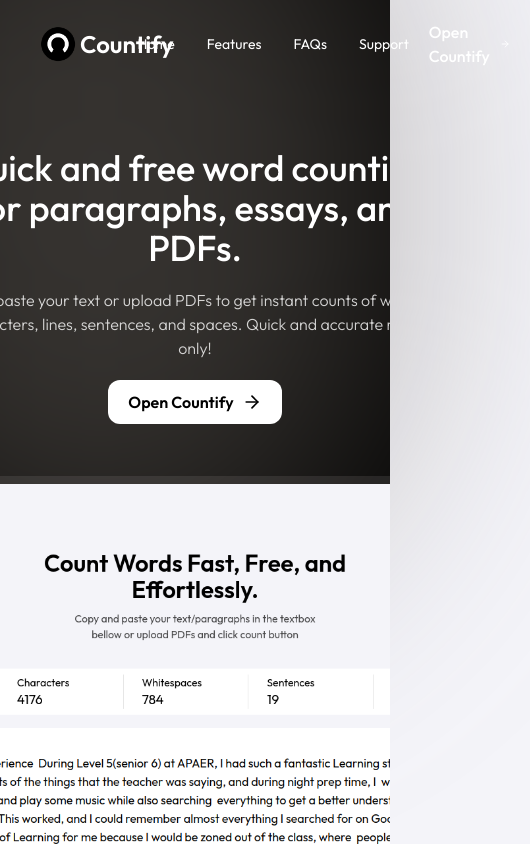
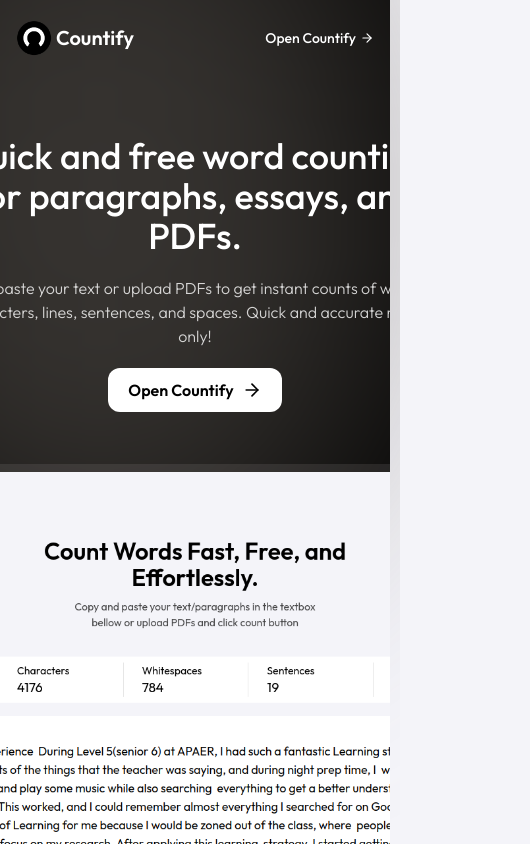
Before and after one commit to kevindermot99/Countify, a React (Vite) app: page /#/ in a window 390 px wide. Shown: the top 844 px of the page, 530 px wide, since content can reach past the window. Built offline with nearby package versions, Linux system fonts and the light colour scheme.

Commit message:
landing page navbar responsive

```diff
--- a/src/Pages/Home.jsx
+++ b/src/Pages/Home.jsx
@@ -27,12 +27,12 @@ function Home() {
                 {/* light */}
                 <div className='absolute top-[-200px] left-[-200px] aspect-square z-10 h-[800px] w-[600px] bg-stone-500/45 rounded-full blur-[130px] '></div>
                 {/* nav */}
-                <div className="min-h-[60px] w-full flex items-center justify-between px-10 py-5 z-20 ">
+                <div className="min-h-[60px] w-full flex items-center justify-between px-10 max-md:px-4 py-5 z-20 ">
                     <Link to={`/`} className="flex items-center justify-start gap-1">
                         <img src={logo} className="h-9" />
-                        <p className="text-2xl font-semibold">Countify</p>
+                        <p className="text-2xl font-semibold max-md:text-xl">Countify</p>
                     </Link>
-                    <div className="flex items-center justify-end gap-8">
+                    <div className="flex items-center justify-end gap-8 max max-md:hidden">
                         <button onClick={() => scrollToFeatures('hero')} className="h-fit select-none rounded-xl text-sm font-normal">
                             Home
                         </button>
@@ -45,7 +45,7 @@ function Home() {
                         <a className="h-fit select-none rounded-xl text-sm font-normal" target='_blank' href="https://docs.google.com/forms/d/e/1FAIpQLSdkHgxQlSd-Y9M7GHH_QSyhRhkBgy6zzWcKK7VdSC53r9vaVA/viewform?usp=pp_url">Support</a>
                     </div>
                     <div className="flex items-center justify-end gap-5">
-                        <Link to={'/app/counter'} className="h-fit select-none min-w-[100px] rounded-xl text-base font-medium px-5 flex items-center gap-1 transition active:scale-95">
+                        <Link to={'/app/counter'} className="h-fit select-none min-w-[100px] rounded-xl max-md:text-sm text-base font-medium px-5 max-md:px-0 flex items-center gap-1 transition active:scale-95">
                             Open Countify
                             <FiArrowRight />
                         </Link>
```
